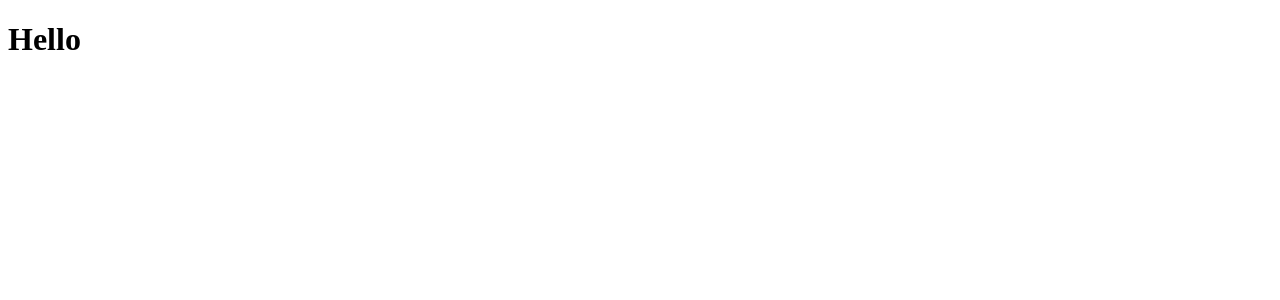
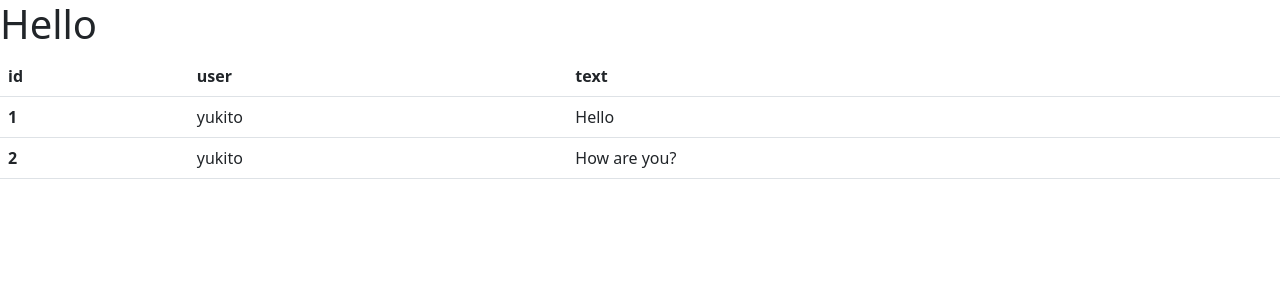
Before and after one commit to ajdjaiuoapooiad/django-django2, a Django app: page / in a window 1280 px wide. Before the commit the part shown is almost empty. Shown: the top 300 px of the page. Run offline with Django 4.2, Linux system fonts and the light colour scheme; data comes from the database, SQL or seed files in the repository; both versions use the stored data as it was after the commit.

Commit message:
index ok

```diff
--- a/core/views.py
+++ b/core/views.py
@@ -1,4 +1,12 @@
+
 from django.shortcuts import render
 
+from core.models import Post
+
 def index(request):
-    return render(request,'core/index.html')
+    posts = Post.objects.all()
+
+    context={
+        'posts': posts,
+    }
+    return render(request,'core/index.html',context)
--- a/templates/core/index.html
+++ b/templates/core/index.html
@@ -4,9 +4,39 @@
     <meta charset="UTF-8">
     <meta name="viewport" content="width=device-width, initial-scale=1.0">
     <title>Index</title>
+    <link href="https://cdn.jsdelivr.net/npm/bootstrap@5.3.0/dist/css/bootstrap.min.css" rel="stylesheet" integrity="sha384-9ndCyUaIbzAi2FUVXJi0CjmCapSmO7SnpJef0486qhLnuZ2cdeRhO02iuK6FUUVM" crossorigin="anonymous">
 </head>
 <body>
     <h1>Hello</h1>
 
+    <table class="table">
+        <thead class="thead-dark">
+          <tr>
+            <th>id</th>
+            <th>user</th>
+            <th>text</th>
+          </tr>
+        </thead>
+        <tbody>
+            {% for p in posts %}
+            <tr>
+                <th scope="row">{{p.id}}</th>
+                <td>{{p.user}}</td>
+                <td>{{p.text}}</td>
+            </tr>
+            {% endfor %}
+
+          <!-- <tr>
+            <th scope="row">2</th>
+            <td>Jacob</td>
+            <td>Thornton</td>
+          </tr> -->
+
+
+        </tbody>
+      </table>
+
+
+
 </body>
 </html>
```
Also changed, not shown: db.sqlite3.
